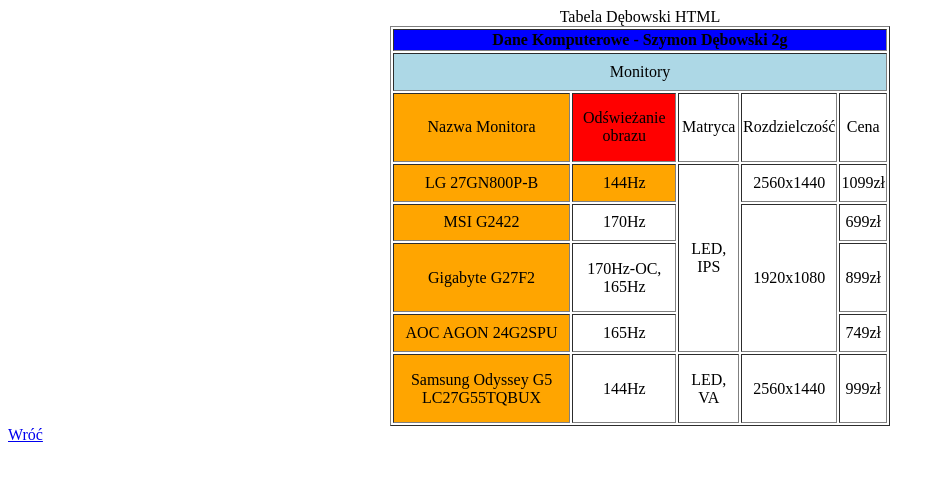
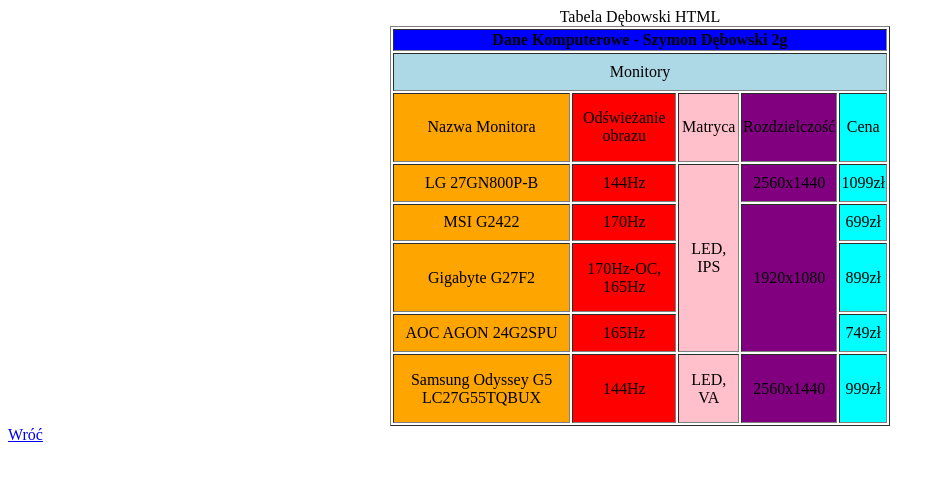
Before and after one commit to nieprofessor/WiA, a plain HTML site: page tabela_dębowski.html in a window 1280 px wide. Shown: the whole page, without its empty margins (0-945 px from the left). Drawn offline with Linux system fonts and the light colour scheme.

Commit message:
Add files via upload

```diff
--- a/tabela_dębowski.html
+++ b/tabela_dębowski.html
@@ -23,44 +23,44 @@
 	<tr>
 		<td bgcolor=orange align=center>Nazwa Monitora</td>
 		<td bgcolor=red align=center>Odświeżanie obrazu</td>
-		<td align=center>Matryca</td>
-		<td align=center>Rozdzielczość</td>
-		<td align=center>Cena</td>
+		<td bgcolor=pink align=center>Matryca</td>
+		<td bgcolor=purple align=center>Rozdzielczość</td>
+		<td bgcolor=cyan align=center>Cena</td>
 	</tr>
 	<tr>
 		<td bgcolor=orange align=center>LG 27GN800P-B</td>
-		<td bgcolor=orange align=center>144Hz</td>
-		<td align=center rowspan=4>LED, IPS</td>
-		<td align=center>2560x1440</td>
-		<td align=center>1099zł</td>
+		<td bgcolor=red align=center>144Hz</td>
+		<td bgcolor=pink align=center rowspan=4>LED, IPS</td>
+		<td bgcolor=purple align=center>2560x1440</td>
+		<td bgcolor=cyan align=center>1099zł</td>
 	</tr>
 	<tr>
 		<td bgcolor=orange align=center>MSI G2422</td>
-		<td align=center>170Hz</td>
-		<td align=center rowspan=3>1920x1080</td>
-		<td align=center>699zł</td>
+		<td bgcolor=red align=center>170Hz</td>
+		<td bgcolor=purple align=center rowspan=3>1920x1080</td>
+		<td bgcolor=cyan align=center>699zł</td>
 
 	</tr>
 	<tr>
 		<td bgcolor=orange align=center>Gigabyte G27F2</td>
-		<td align=center>170Hz-OC, 165Hz</td>
-		<td align=center>899zł</td>
+		<td bgcolor=red align=center>170Hz-OC, 165Hz</td>
+		<td bgcolor=cyan align=center>899zł</td>
 
 
 	</tr>
 	<tr>
 		<td bgcolor=orange align=center>AOC AGON 24G2SPU</td>
-		<td align=center>165Hz</td>
-		<td align=center>749zł</td>
+		<td bgcolor=red align=center>165Hz</td>
+		<td bgcolor=cyan align=center>749zł</td>
 
 
 	</tr>
 	<tr>
 		<td bgcolor=orange align=center>Samsung Odyssey G5 LC27G55TQBUX</td>
-		<td align=center>144Hz</td>
-		<td align=center>LED, VA</td>
-		<td align=center>2560x1440</td>
-		<td align=center>999zł</td>
+		<td bgcolor=red align=center>144Hz</td>
+		<td bgcolor=pink align=center>LED, VA</td>
+		<td bgcolor=purple align=center>2560x1440</td>
+		<td bgcolor=cyan align=center>999zł</td>
 	</tr>
 
 </tbody>
```
